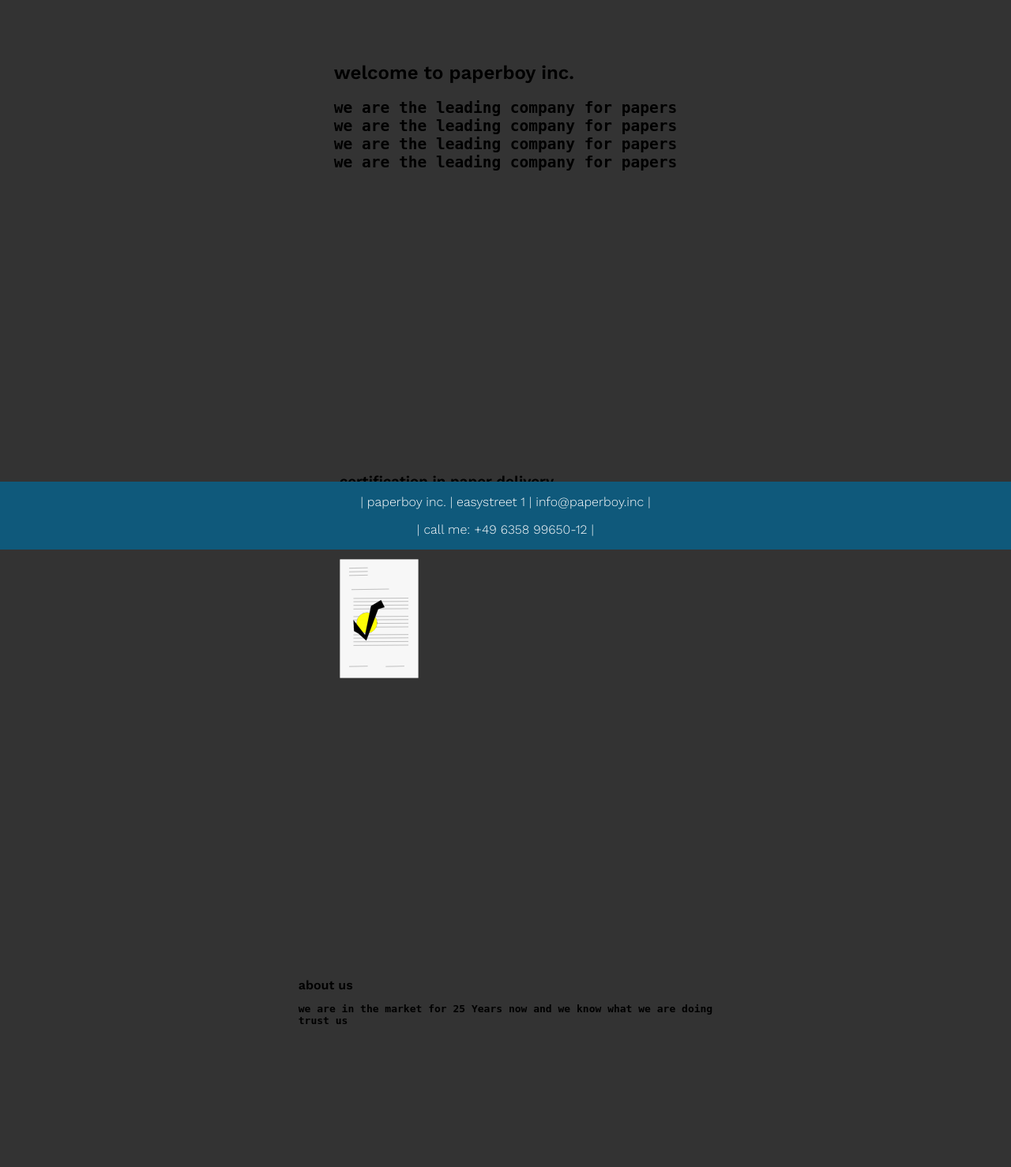
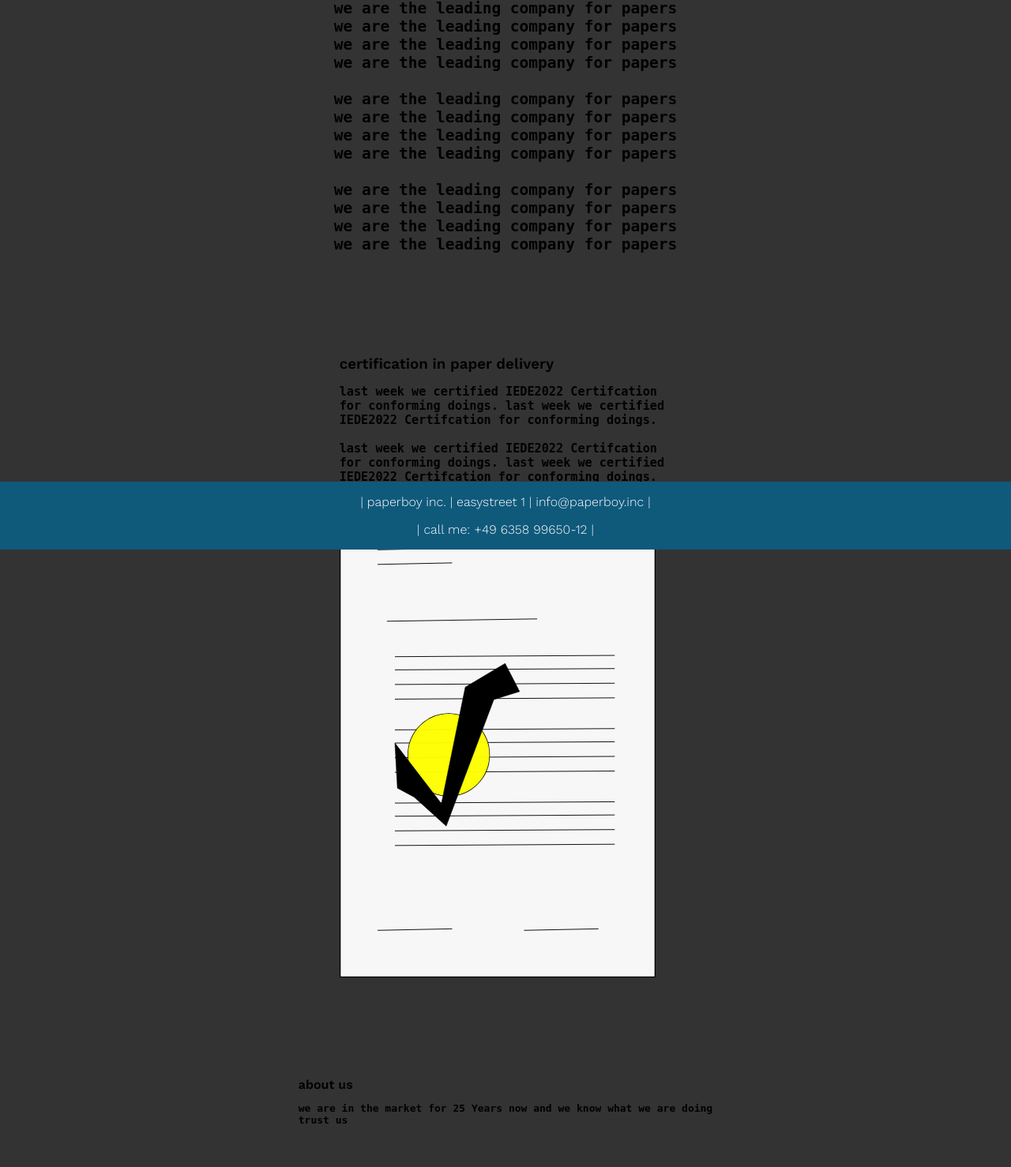
Before and after one commit to beastofrock/php, a PHP site: page / in a window 1280 px wide. Shown: the part 104-1582 px from the top of the page at 79% size. Run offline with PHP 8.4, Linux system fonts and the light colour scheme.

Commit message:
Update index.php

```diff
--- a/index.php
+++ b/index.php
@@ -32,6 +32,16 @@ we are the leading company for papers
 we are the leading company for papers
 we are the leading company for papers
 we are the leading company for papers
+
+we are the leading company for papers
+we are the leading company for papers
+we are the leading company for papers
+we are the leading company for papers
+
+we are the leading company for papers
+we are the leading company for papers
+we are the leading company for papers
+we are the leading company for papers
 </pre>
 </h2>
 
@@ -41,7 +51,11 @@ last week we certified IEDE2022 Certifcation
 for conforming doings. last week we certified
 IEDE2022 Certifcation for conforming doings.
 
-<img width=100px align=center src="cert.svg">
+last week we certified IEDE2022 Certifcation
+for conforming doings. last week we certified
+IEDE2022 Certifcation for conforming doings.
+
+<img width=400px align=center src="cert.svg">
 </pre>
 </h3>
 
```
